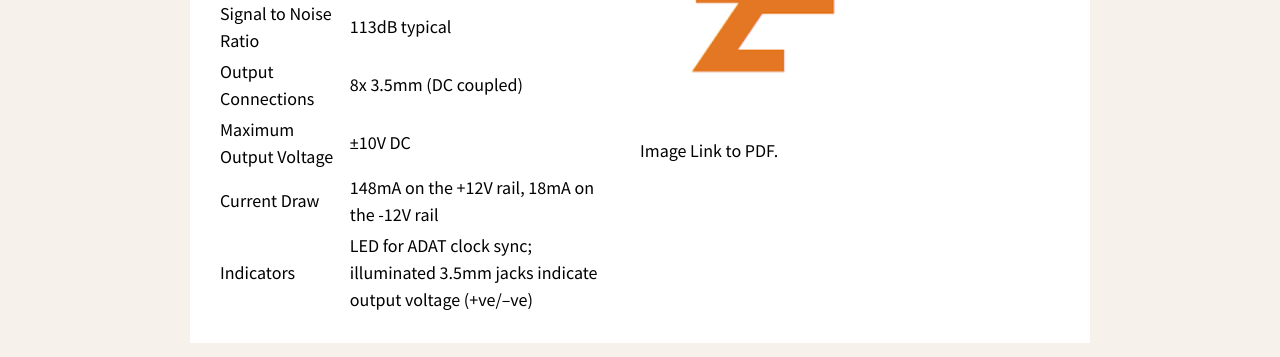
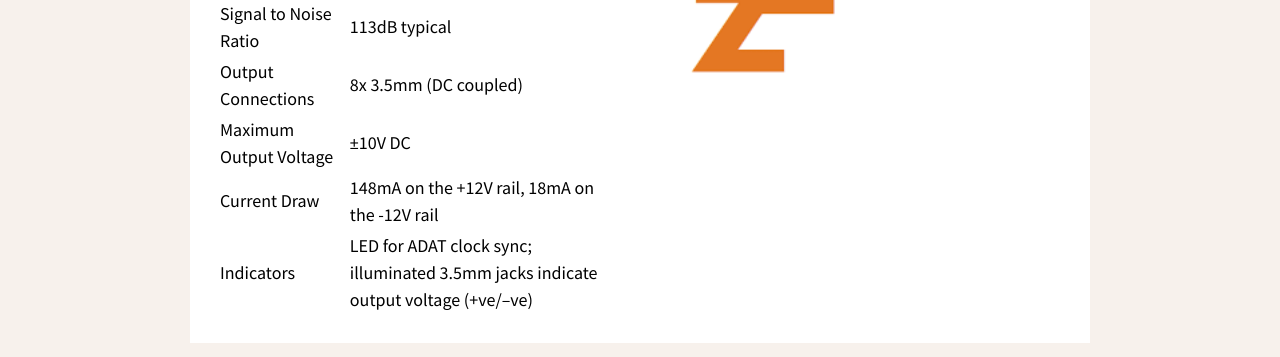
Before and after one commit to c0ls0n/WWDT-Git, a plain HTML site: page index.html in a window 1280 px wide. Shown: the part 1521-1878 px from the top of the page. Drawn offline with Linux system fonts and the light colour scheme.

Commit message:
Add files via upload
Corrected update

```diff
--- a/index.html
+++ b/index.html
@@ -126,7 +126,7 @@
                         <a href="es_3.pdf">
                           <img src="images/ESlogo.png" alt="ES Logo" style="width:300px;height:300px;border:0;">
                         </a>
-                        <p>Image Link to PDF.</p>
+                        <p></p>
                     </div>
                 </li>
             </ul>
```
